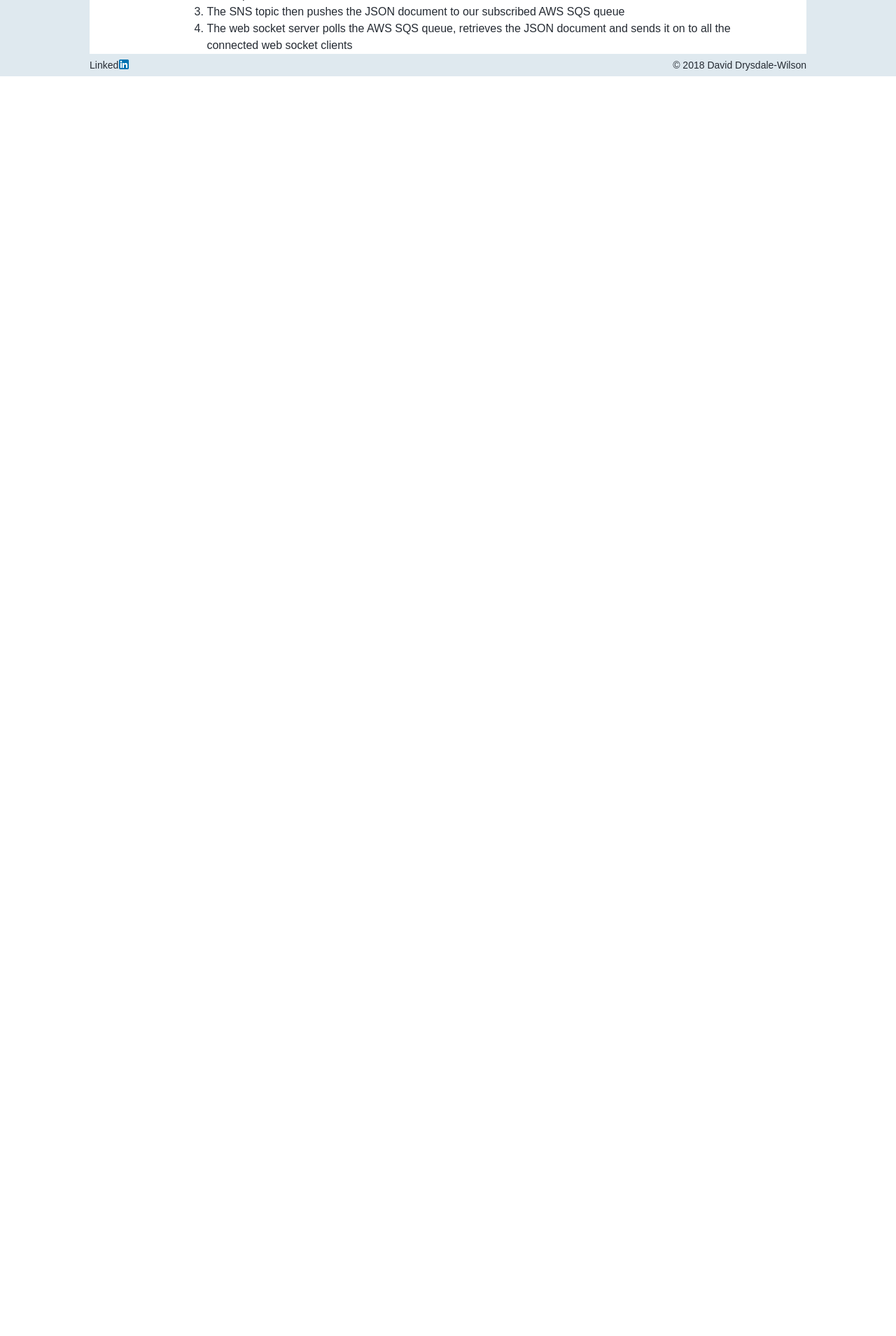
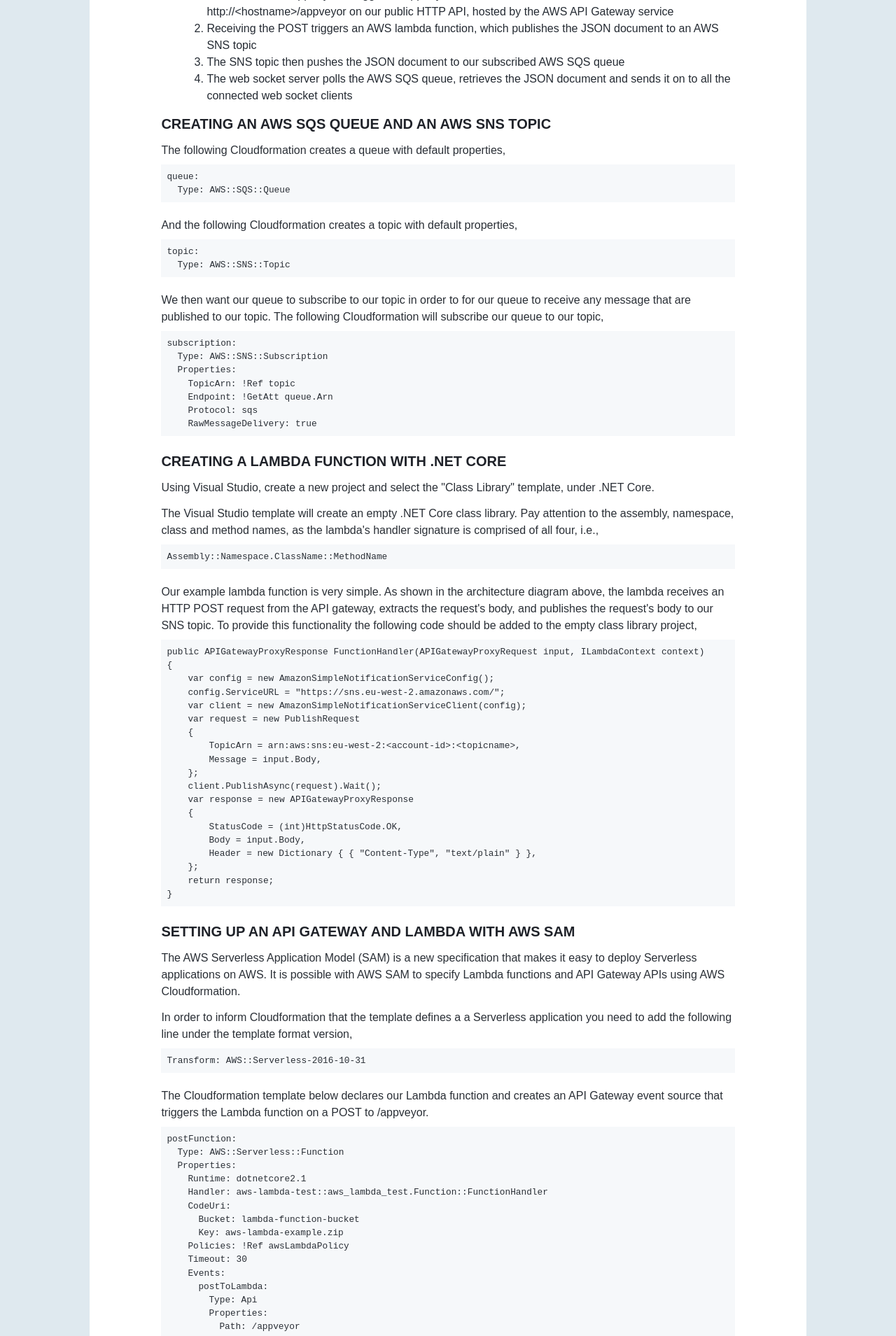
Before and after one commit to daviddw/drysdale-wilson.com, a PHP site: page /blog/docker-aws.html in a window 1280 px wide. Shown: the part 3411-5320 px from the top of the page at 70% size. Before the commit the page ends 3520 px from the top, so only its background shows below. Run offline with PHP 8.4, Linux system fonts and the light colour scheme.

Commit message:
Additions to article

```diff
--- a/src/blog/docker-aws.html
+++ b/src/blog/docker-aws.html
@@ -41,13 +41,13 @@
                     <div>$ aws configure</div>
                     <div>AWS Access Key ID [None]: AKIAIOSFODNN7EXAMPLE</div>
                     <div>AWS Secret Access Key [None]: wJalrXUtnFEMI/K7MDENG/bPxRfiCYEXAMPLEKEY</div>
-                    <div>Default region name [None]: us-west-2</div>
+                    <div>Default region name [None]: eu-west-2</div>
                     <div>Default output format [None]: json</div>
                 </div>
                 <h3 class="content-subheader">Creating the web service with .NET Core</h3>
                 <p class="paragraph content-text">Using Visual Studio, create a new project and select the "ASP.NET Core Empty" template.</p>
                 <p class="paragraph content-text">The Visual Studio template will create a minimal web service configured to run on port 3000.</p>
-                <p class="paragraph content-text">Our web service, as shown the high level overview diagram, comprises of a web socket server, which will forward any data sent to our web service by the AppVeyor webhook. To add web socket support to the web service we need to add the following code,</p>
+                <p class="paragraph content-text">Our web service, as shown in the high level overview diagram, comprises of a web socket server, which will forward any data sent to our web service by the AppVeyor webhook. To add web socket support to the web service we need to add the following code,</p>
                 <div class="content-text-code">
                     <div>public void Configure(IApplicationBuilder app, IHostingEnvironment env)</div>
                     <div>{</div>
@@ -132,6 +132,106 @@
                     <li>The SNS topic then pushes the JSON document to our subscribed AWS SQS queue</li>
                     <li>The web socket server polls the AWS SQS queue, retrieves the JSON document and sends it on to all the connected web socket clients</li>
                 </ul>
+                <h3 class="content-subheader">Creating an AWS SQS Queue and an AWS SNS Topic</h3>
+                <p class="paragraph content-text">The following Cloudformation creates a queue with default properties,</p>
+                <div class="content-text-code">
+                    <div>queue:</div>
+                    <div class="tabs2">Type: AWS::SQS::Queue</div>
+                </div>
+                <p class="paragraph content-text">And the following Cloudformation creates a topic with default properties,</p>
+                <div class="content-text-code">
+                    <div>topic:</div>
+                    <div class="tabs2">Type: AWS::SNS::Topic</div>
+                </div>
+                <p class="paragraph content-text">We then want our queue to subscribe to our topic in order to for our queue to receive any message that are published to our topic. The following Cloudformation will subscribe our queue to our topic,</p>
+                <div class="content-text-code">
+                    <div>subscription:</div>
+                    <div class="tabs2">Type: AWS::SNS::Subscription</div>
+                    <div class="tabs2">Properties:</div>
+                    <div class="tabs4">TopicArn: !Ref topic</div>
+                    <div class="tabs4">Endpoint: !GetAtt queue.Arn</div>
+                    <div class="tabs4">Protocol: sqs</div>
+                    <div class="tabs4">RawMessageDelivery: true</div>
+                </div>
+                <h3 class="content-subheader">Creating a Lambda Function with .NET Core</h3>
+                <p class="paragraph content-text">Using Visual Studio, create a new project and select the "Class Library" template, under .NET Core.</p>
+                <p class="paragraph content-text">The Visual Studio template will create an empty .NET Core class library. Pay attention to the assembly, namespace, class and method names, as the lambda's handler signature is comprised of all four, i.e.,</p>
+                <div class="content-text-code">
+                    <div>Assembly::Namespace.ClassName::MethodName</div>
+                </div>
+                <p class="paragraph content-text">Our example lambda function is very simple. As shown in the architecture diagram above, the lambda receives an HTTP POST request from the API gateway, extracts the request's body, and publishes the request's body to our SNS topic. To provide this functionality the following code should be added to the empty class library project,</p>
+                <div class="content-text-code">
+                    <div>public APIGatewayProxyResponse FunctionHandler(APIGatewayProxyRequest input, ILambdaContext context)</div>
+                    <div>{</div>
+                    <div class="tabs4">var config = new AmazonSimpleNotificationServiceConfig();</div>
+                    <div class="tabs4">config.ServiceURL = "https://sns.eu-west-2.amazonaws.com/";</div>
+                    <div></div>
+                    <div class="tabs4">var client = new AmazonSimpleNotificationServiceClient(config);</div>
+                    <div></div>
+                    <div class="tabs4">var request = new PublishRequest</div>
+                    <div class="tabs4">{</div>
+                    <div class="tabs8">TopicArn = arn:aws:sns:eu-west-2:&lt;account-id&gt;:&lt;topicname&gt;,</div>
+                    <div class="tabs8">Message = input.Body,</div>
+                    <div class="tabs4">};</div>
+                    <div></div>
+                    <div class="tabs4">client.PublishAsync(request).Wait();</div>
+                    <div></div>
+                    <div class="tabs4">var response = new APIGatewayProxyResponse</div>
+                    <div class="tabs4">{</div>
+                    <div class="tabs8">StatusCode = (int)HttpStatusCode.OK,</div>
+                    <div class="tabs8">Body = input.Body,</div>
+                    <div class="tabs8">Header = new Dictionary<string, string> { { "Content-Type", "text/plain" } },</div>
+                    <div class="tabs4">};</div>
+                    <div></div>
+                    <div class="tabs4">return response;</div>
+                    <div>}</div>
+                </div>
+                <h3 class="content-subheader">Setting up an API Gateway and Lambda with AWS SAM</h3>
+                <p class="paragraph content-text">The AWS Serverless Application Model (SAM) is a new specification that makes it easy to deploy Serverless applications on AWS. It is possible with AWS SAM to specify Lambda functions and API Gateway APIs using AWS Cloudformation.</p>
+                <p class="paragraph content-text">In order to inform Cloudformation that the template defines a a Serverless application you need to add the following line under the template format version,</p>
+                <div class="content-text-code">
+                    <div>Transform: AWS::Serverless-2016-10-31</div>
+                </div>
+                <p class="paragraph content-text">The Cloudformation template below declares our Lambda function and creates an API Gateway event source that triggers the Lambda function on a POST to /appveyor.</p>
+                <div class="content-text-code">
+                    <div>postFunction:</div>
+                    <div class="tabs2">Type: AWS::Serverless::Function</div>
+                    <div class="tabs2">Properties:</div>
+                    <div class="tabs4">Runtime: dotnetcore2.1</div>
+                    <div class="tabs4">Handler: aws-lambda-test::aws_lambda_test.Function::FunctionHandler</div>
+                    <div class="tabs4">CodeUri:</div>
+                    <div class="tabs6">Bucket: lambda-function-bucket</div>
+                    <div class="tabs6">Key: aws-lambda-example.zip</div>
+                    <div class="tabs4">Policies: !Ref awsLambdaPolicy</div>
+                    <div class="tabs4">Timeout: 30</div>
+                    <div class="tabs4">Events:</div>
+                    <div class="tabs6">postToLambda:</div>
+                    <div class="tabs8">Type: Api</div>
+                    <div class="tabs8">Properties:</div>
+                    <div class="tabs10">Path: /appveyor</div>
+                    <div class="tabs10">Method: POST</div>
+                </div>
+                <p class="paragraph content-text">We provide our Lambda function with the appropriate permissions through a policy. The awsLambdaPolicy policy defines permission to allow logging to AWS CloudWatch and publishing to an SNS Topic. The policy is defined in Cloudformation below,</p>
+                <div class="content-text-code">
+                    <div>awsLambdaPolicy:</div>
+                    <div class="tabs2">Type: AWS::IAM::ManagedPolicy</div>
+                    <div class="tabs2">Properties:</div>
+                    <div class="tabs4">PolicyDocument:</div>
+                    <div class="tabs6">Version: 2012-10-17</div>
+                    <div class="tabs6">Statement:</div>
+                    <div class="tabs8">- Effect: Allow</div>
+                    <div class="tabs8">Action:</div>
+                    <div class="tabs10">- logs:CreateLogGroup</div>
+                    <div class="tabs10">- logs:CreateLogStream</div>
+                    <div class="tabs10">- logs:PutLogEvents</div>
+                    <div class="tabs10">- sns:Publish</div>
+                    <div class="tabs8">Resource: "*"</div>
+                </div>
+                <p class="paragraph content-text">To deploy the serverless app zip the .NET Core Lambda code and upload it to the S3 bucket. Then run the following command,</p>
+                <div class="content-text-code">
+                    <div>aws cloudformation deploy --stack-name lambda --template-file lambda.yaml --capabilities CAPABILITY_IAM</div>
+                </div>
+                <h3 class="content-subheader">Setting up a Topic and Queue with AWS SNS and AWS SQS</h3>
             </div>
             <div class="table full-width">
                 <div class="table-cell linkedin">
--- a/src/blog/index.html
+++ b/src/blog/index.html
@@ -34,7 +34,7 @@
                                     <div class="icon">
                                         <img src="images/docker-icon.png" alt="Creating a WebSocket Server with Docker and .NET Core"/>
                                     </div>
-                                    <p>This article discusses how to create a web service, written in .NET Core, distribute the service as a Docker image, and finally host the service on AWS, using ECS.</p>
+                                    <p>This article discusses how to create a web service, using .NET Core, Docker and AWS</p>
                                 </div>
                                 <div class="block right-aligned-container fade-opacity">
                                     <div class="arrow right"></div>
--- a/src/blog/style/article.css
+++ b/src/blog/style/article.css
@@ -191,6 +191,7 @@
 
 .content-text-code {
 	margin-top: 8px;
+	margin-bottom: 8px;
 	padding: 8px;
 	color: #2a2f36;
 	background-color: #f6f8fa;
@@ -214,12 +215,36 @@
 	padding-bottom: 1.000em;
 }
 
+.tabs2 {
+	padding-left: 15px;
+}
+
 .tabs4 {
 	padding-left: 30px;
 }
 
+.tabs6 {
+	padding-left: 45px;
+}
+
 .tabs8 {
 	padding-left: 60px;
+}
+
+.tabs10 {
+	padding-left: 75px;
+}
+
+.tabs12 {
+	padding-left: 90px;
+}
+
+.tabs16 {
+	padding-left: 120px;
+}
+
+.tabs20 {
+	padding-left: 150px;
 }
 
 .paragraph {
```
Also changed, not shown: src/portfolio/style/portfolio.css (+9 -11 lines).
